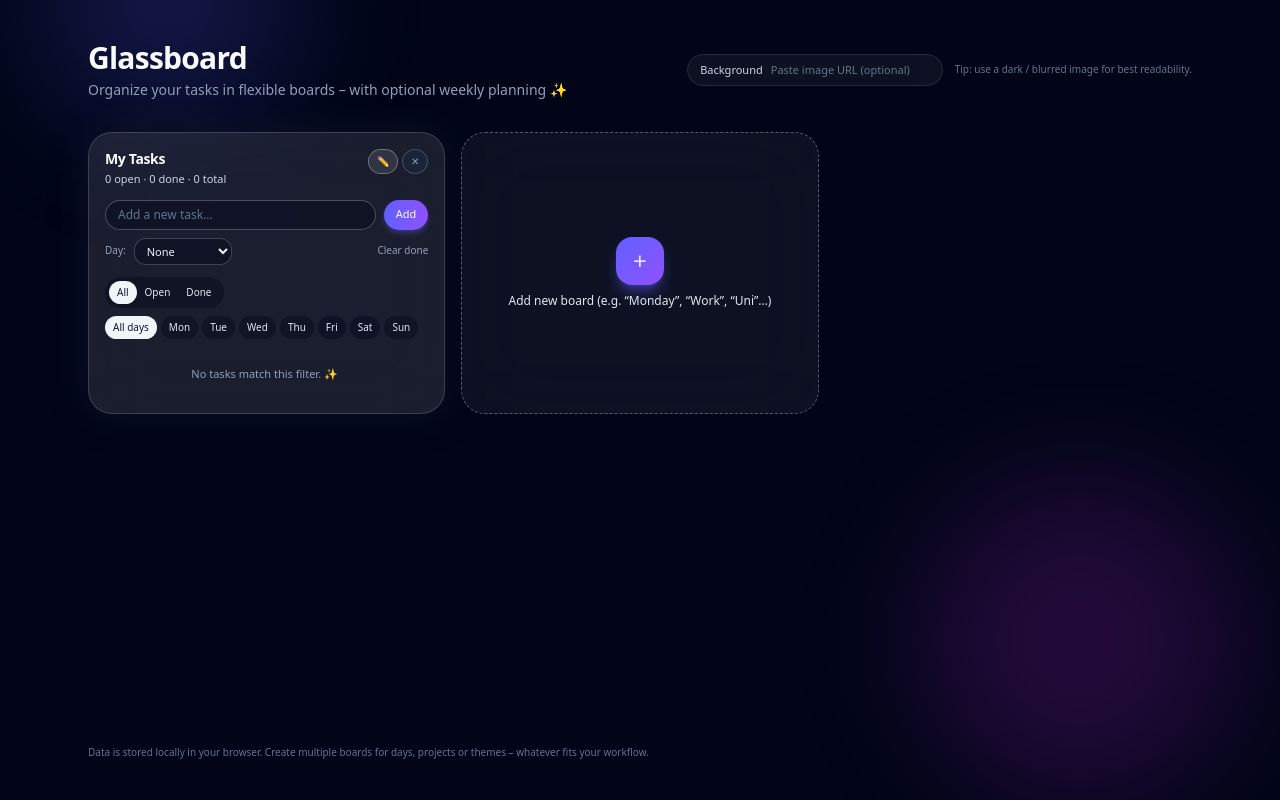
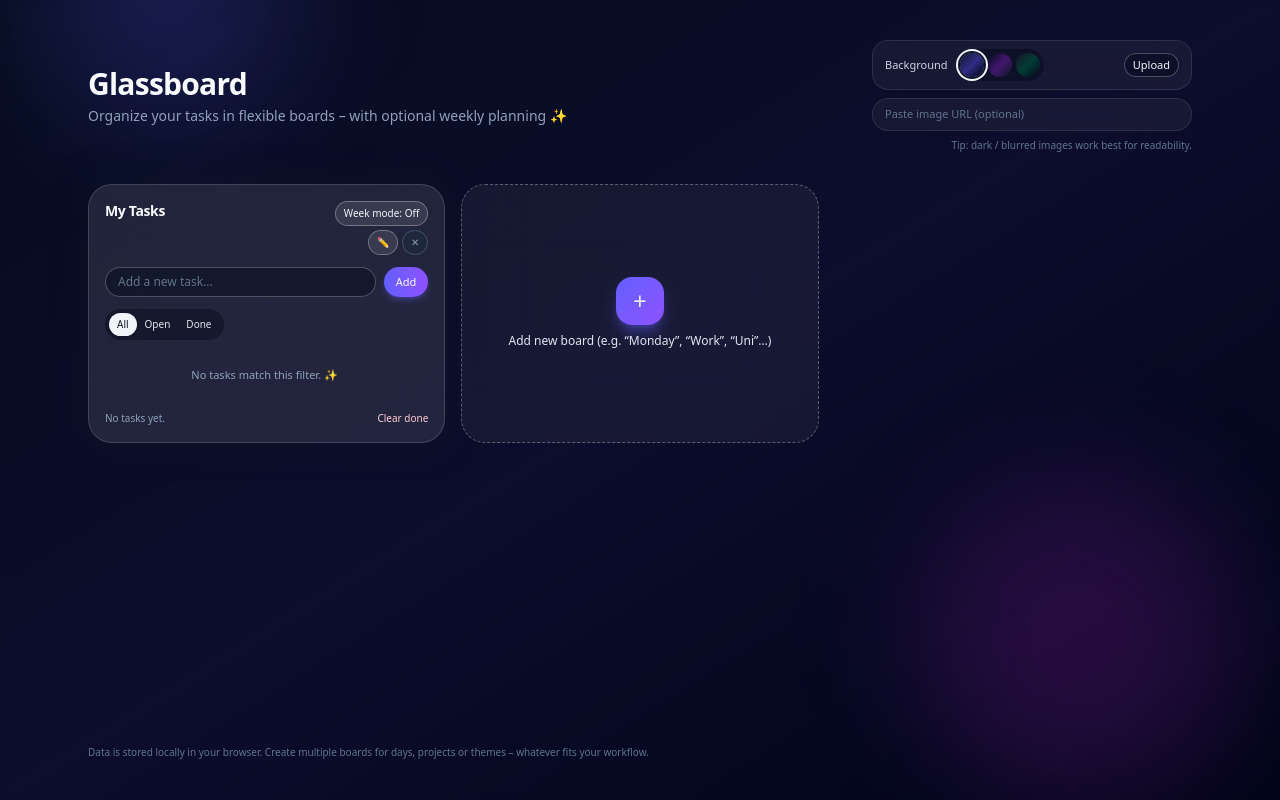
Before and after one commit to leonajosephine/ToDo-List, a React (Vite) app: page / in a window 1280 px wide. Built offline with nearby package versions, Linux system fonts and the light colour scheme.

Commit message:
cleaner cards, optional weekly mode, dirffernt background options

```diff
--- a/src/App.tsx
+++ b/src/App.tsx
@@ -1,5 +1,9 @@
-import type { FormEvent,KeyboardEvent, ChangeEvent,} from "react";
-import { useEffect, useState, } from "react";
+import type {
+  FormEvent,
+  KeyboardEvent,
+  ChangeEvent,
+} from "react";
+import { useEffect, useState, useRef } from "react";
 
 type Day =
   | "monday"
@@ -30,12 +34,15 @@ type Todo = {
   day?: Day | null;
 };
 
+type BackgroundPreset = "none" | "preset1" | "preset2" | "preset3";
+
 type Board = {
   id: string;
   title: string;
   todos: Todo[];
   statusFilter: Filter;
   dayFilter: Day | "all";
+  useDays: boolean;
 };
 
 const STORAGE_KEY = "todo-boards-v1";
@@ -47,16 +54,20 @@ function createDefaultBoard(): Board {
     todos: [],
     statusFilter: "all",
     dayFilter: "all",
+    useDays: false,
   };
 }
 
 function App() {
   const [boards, setBoards] = useState<Board[]>([]);
   const [backgroundUrl, setBackgroundUrl] = useState("");
+  const [backgroundPreset, setBackgroundPreset] =
+    useState<BackgroundPreset>("preset1");
   const [editingBoardTitleId, setEditingBoardTitleId] = useState<string | null>(
     null
   );
   const [editingBoardTitleValue, setEditingBoardTitleValue] = useState("");
+  const fileInputRef = useRef<HTMLInputElement | null>(null);
 
   // Initial laden (inkl. Migration von alter Single-List-Version)
   useEffect(() => {
@@ -66,10 +77,16 @@ function App() {
         const parsed = JSON.parse(raw) as {
           boards?: Board[];
           backgroundUrl?: string;
+          backgroundPreset?: BackgroundPreset;
         };
         if (Array.isArray(parsed.boards) && parsed.boards.length > 0) {
-          setBoards(parsed.boards);
+          const migratedBoards: Board[] = parsed.boards.map((b) => ({
+            ...b,
+            useDays: b.useDays ?? false,
+          }));
+          setBoards(migratedBoards);
           setBackgroundUrl(parsed.backgroundUrl ?? "");
+          setBackgroundPreset(parsed.backgroundPreset ?? "preset1");
           return;
         }
       } catch {
@@ -103,9 +120,10 @@ function App() {
     const payload = {
       boards,
       backgroundUrl,
+      backgroundPreset,
     };
     localStorage.setItem(STORAGE_KEY, JSON.stringify(payload));
-  }, [boards, backgroundUrl]);
+  }, [boards, backgroundUrl, backgroundPreset]);
 
   // Board-Helfer
   const updateBoard = (id: string, updater: (prev: Board) => Board) => {
@@ -138,7 +156,6 @@ function App() {
     if (!editingBoardTitleId) return;
     const trimmed = editingBoardTitleValue.trim();
     if (!trimmed) {
-      // Wenn leer, einfach abbrechen
       setEditingBoardTitleId(null);
       setEditingBoardTitleValue("");
       return;
@@ -168,18 +185,46 @@ function App() {
     setBackgroundUrl(e.target.value);
   };
 
+  const handleBackgroundFileChange = (e: ChangeEvent<HTMLInputElement>) => {
+    const file = e.target.files?.[0];
+    if (!file) return;
+    const reader = new FileReader();
+    reader.onload = () => {
+      if (typeof reader.result === "string") {
+        setBackgroundUrl(reader.result);
+      }
+    };
+    reader.readAsDataURL(file);
+  };
+
+  const toggleBoardWeekMode = (id: string) => {
+    updateBoard(id, (prev) => ({
+      ...prev,
+      useDays: !prev.useDays,
+    }));
+  };
+
   return (
     <div className="relative min-h-screen text-slate-50">
       {/* Hintergrund: Bild + Overlay */}
       <div className="fixed inset-0 -z-20">
         <div className="absolute inset-0 bg-slate-950" />
+        {backgroundPreset === "preset1" && (
+          <div className="absolute inset-0 bg-gradient-to-br from-slate-900 via-indigo-950 to-slate-950" />
+        )}
+        {backgroundPreset === "preset2" && (
+          <div className="absolute inset-0 bg-gradient-to-br from-slate-950 via-purple-900 to-slate-900" />
+        )}
+        {backgroundPreset === "preset3" && (
+          <div className="absolute inset-0 bg-gradient-to-br from-slate-900 via-emerald-900 to-slate-950" />
+        )}
         {backgroundUrl && (
           <div
             className="absolute inset-0 bg-cover bg-center"
             style={{ backgroundImage: `url(${backgroundUrl})` }}
           />
         )}
-        <div className="absolute inset-0 bg-slate-950/70 backdrop-blur-[2px]" />
+        <div className="absolute inset-0 bg-slate-950/60 backdrop-blur-[2px]" />
       </div>
 
       {/* leichter Glow im Hintergrund */}
@@ -202,11 +247,42 @@ function App() {
             </p>
           </div>
 
-          <div className="flex flex-col items-stretch gap-2 text-xs md:flex-row md:items-center md:gap-3">
+          <div className="flex flex-col gap-2 text-xs md:min-w-[320px]">
+            <div className="flex flex-wrap items-center gap-2 rounded-2xl border border-white/10 bg-white/5 px-3 py-2 backdrop-blur-xl">
+              <span className="text-[11px] text-slate-300">Background</span>
+              <div className="inline-flex gap-1 rounded-2xl bg-slate-950/40 p-1">
+                {(["preset1", "preset2", "preset3"] as BackgroundPreset[]).map(
+                  (preset, index) => (
+                    <button
+                      key={preset}
+                      type="button"
+                      onClick={() => setBackgroundPreset(preset)}
+                      className={`h-6 w-6 rounded-xl text-[10px] ${
+                        backgroundPreset === preset
+                          ? "ring-2 ring-slate-100 ring-offset-2 ring-offset-slate-900"
+                          : "opacity-70 hover:opacity-100"
+                      } ${
+                        preset === "preset1"
+                          ? "bg-gradient-to-br from-slate-900 via-indigo-900 to-slate-950"
+                          : preset === "preset2"
+                          ? "bg-gradient-to-br from-slate-950 via-purple-900 to-slate-900"
+                          : "bg-gradient-to-br from-slate-900 via-emerald-900 to-slate-950"
+                      }`}
+                      title={`Preset ${index + 1}`}
+                    />
+                  )
+                )}
+              </div>
+              <button
+                type="button"
+                onClick={() => fileInputRef.current?.click()}
+                className="ml-auto rounded-xl border border-white/25 bg-slate-950/40 px-2 py-1 text-[11px] text-slate-100 hover:bg-slate-900"
+              >
+                Upload
+              </button>
+            </div>
+
             <div className="flex items-center gap-2 rounded-2xl border border-white/10 bg-white/5 px-3 py-2 backdrop-blur-xl">
-              <span className="hidden text-[11px] text-slate-300 md:inline">
-                Background
-              </span>
               <input
                 type="text"
                 placeholder="Paste image URL (optional)"
@@ -215,9 +291,18 @@ function App() {
                 onChange={handleBackgroundUrlChange}
               />
             </div>
-            <div className="self-end text-[10px] text-slate-500 md:self-auto">
-              Tip: use a dark / blurred image for best readability.
+
+            <div className="self-end text-[10px] text-slate-500">
+              Tip: dark / blurred images work best for readability.
             </div>
+
+            <input
+              ref={fileInputRef}
+              type="file"
+              accept="image/*"
+              className="hidden"
+              onChange={handleBackgroundFileChange}
+            />
           </div>
         </header>
 
@@ -233,8 +318,13 @@ function App() {
               const filteredTodos = board.todos.filter((t) => {
                 if (board.statusFilter === "open" && t.done) return false;
                 if (board.statusFilter === "done" && !t.done) return false;
-                if (board.dayFilter !== "all" && t.day !== board.dayFilter)
+                if (
+                  board.useDays &&
+                  board.dayFilter !== "all" &&
+                  t.day !== board.dayFilter
+                ) {
                   return false;
+                }
                 return true;
               });
 
@@ -252,7 +342,10 @@ function App() {
                   title,
                   done: false,
                   createdAt: Date.now(),
-                  day: day && day !== "none" ? (day as Day) : null,
+                  day:
+                    board.useDays && day && day !== "none"
+                      ? (day as Day)
+                      : null,
                 };
 
                 updateBoard(board.id, (prev) => ({
@@ -273,16 +366,12 @@ function App() {
               };
 
               const startEditingTodo = (id: string) => {
-                // Wir speichern Edit-Status direkt im Board über ein Hilfsfeld,
-                // hier der Einfachheit halber: wir benutzen prompt (klein, aber effektiv),
-                // damit der Code nicht explodiert.
                 const todo = board.todos.find((t) => t.id === id);
                 if (!todo) return;
                 const nextTitle = window.prompt("Edit task", todo.title);
                 if (nextTitle === null) return;
                 const trimmed = nextTitle.trim();
                 if (!trimmed) {
-                  // löschen
                   updateBoard(board.id, (prev) => ({
                     ...prev,
                     todos: prev.todos.filter((t) => t.id !== id),
@@ -362,17 +451,24 @@ function App() {
                           </button>
                         </div>
                       ) : (
-                        <>
                         <h2 className="text-sm font-semibold tracking-tight text-slate-50">
                           {board.title}
                         </h2>
-                          <p className="mt-0.5 text-[11px] text-slate-300">
-                            {openCount} open · {doneCount} done · {total} total
-                          </p>
-                        </>
                       )}
                     </div>
 
+                    <div className="flex flex-col items-end gap-1">
+                      <button
+                        type="button"
+                        onClick={() => toggleBoardWeekMode(board.id)}
+                        className={`rounded-full border px-2 py-1 text-[10px] ${
+                          board.useDays
+                            ? "border-emerald-400/70 bg-emerald-500/20 text-emerald-50"
+                            : "border-white/30 bg-white/10 text-slate-100"
+                        }`}
+                      >
+                        Week mode: {board.useDays ? "On" : "Off"}
+                      </button>
                       <div className="flex items-center gap-1">
                         {!isEditingTitle && (
                           <button
@@ -398,6 +494,7 @@ function App() {
                           ✕
                         </button>
                       </div>
+                    </div>
                   </header>
 
                   {/* Add-Form */}
@@ -418,7 +515,7 @@ function App() {
                         Add
                       </button>
                     </div>
-                    <div className="flex items-center justify-between gap-2">
+                    {board.useDays && (
                       <div className="flex items-center gap-2">
                         <span className="text-[10px] text-slate-400">
                           Day:
@@ -436,14 +533,7 @@ function App() {
                           ))}
                         </select>
                       </div>
-                      <button
-                        type="button"
-                        onClick={clearDone}
-                        className="text-[10px] text-slate-400 underline-offset-2 hover:text-rose-200 hover:underline"
-                      >
-                        Clear done
-                      </button>
-                    </div>
+                    )}
                   </form>
 
                   {/* Filter */}
@@ -464,6 +554,7 @@ function App() {
                         </button>
                       ))}
                     </div>
+                    {board.useDays && (
                       <div className="inline-flex flex-wrap gap-1">
                         <button
                           type="button"
@@ -491,6 +582,7 @@ function App() {
                           </button>
                         ))}
                       </div>
+                    )}
                   </div>
 
                   {/* Todo-Liste */}
@@ -503,6 +595,7 @@ function App() {
 
                     {filteredTodos.map((todo) => {
                       const dayLabel =
+                        board.useDays &&
                         todo.day &&
                         DAY_LABELS.find((d) => d.id === todo.day)?.short;
 
@@ -567,6 +660,22 @@ function App() {
                       );
                     })}
                   </div>
+
+                  {/* Board Footer */}
+                  <footer className="mt-3 flex items-center justify-between text-[10px] text-slate-400">
+                    <span>
+                      {total === 0
+                        ? "No tasks yet."
+                        : `${openCount} open · ${doneCount} done · ${total} total`}
+                    </span>
+                    <button
+                      type="button"
+                      onClick={clearDone}
+                      className="text-rose-200 hover:text-rose-100 underline-offset-2 hover:underline"
+                    >
+                      Clear done
+                    </button>
+                  </footer>
                 </section>
               );
             })}
```
Lines whose indentation alone changed are shown as unchanged.
